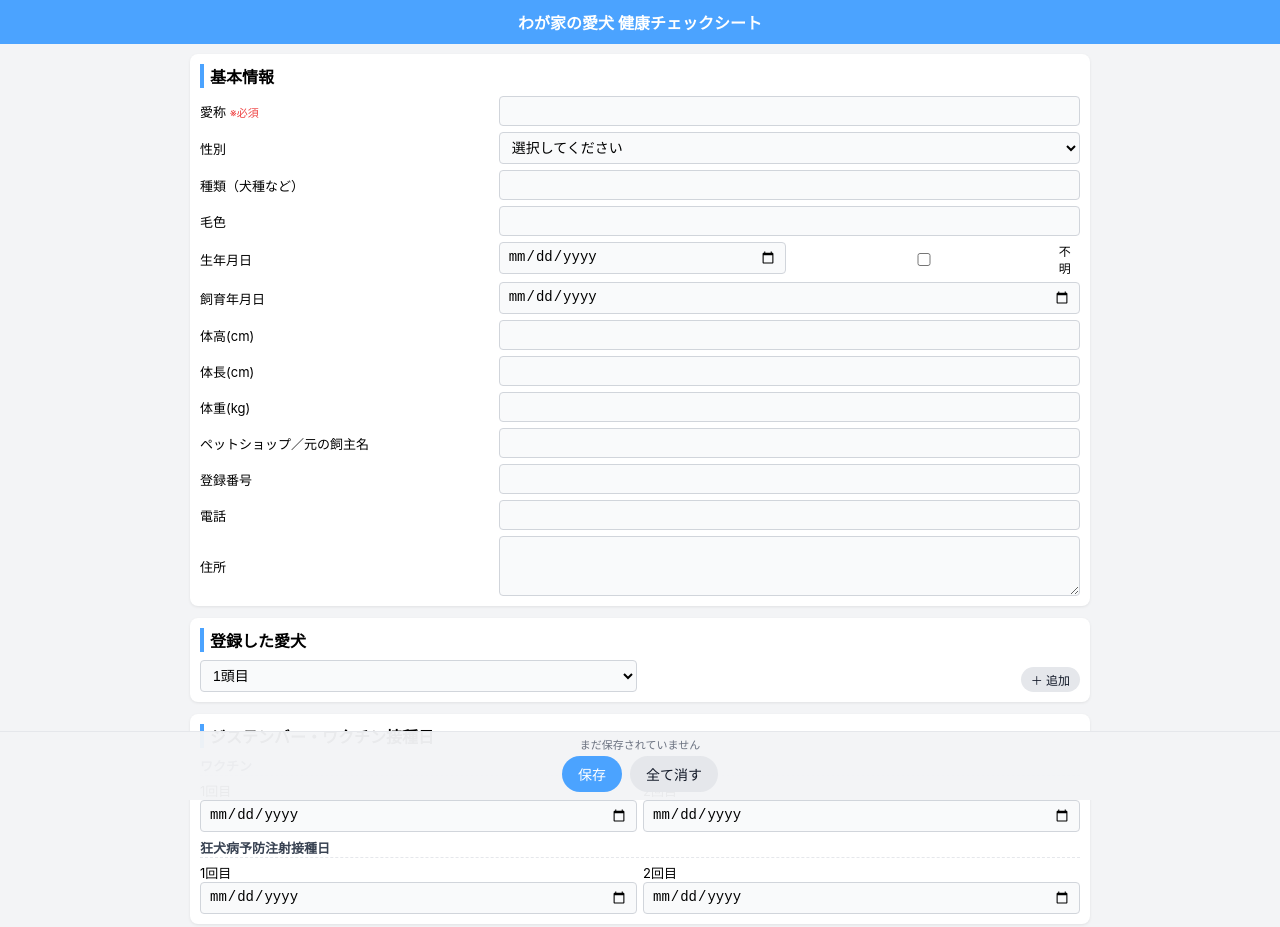
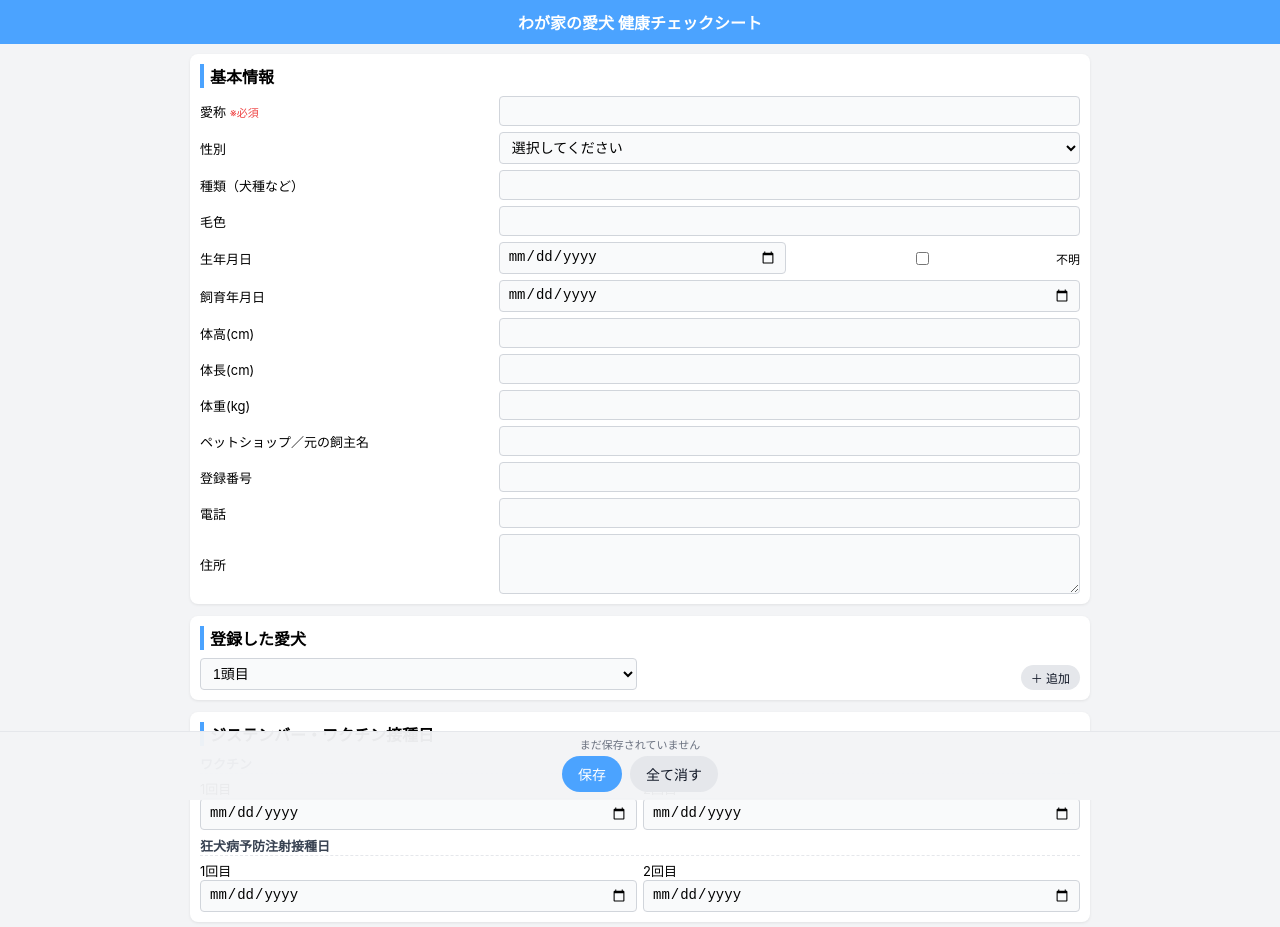
Before and after one commit to koikin1031/dog-health-check-seets, a plain HTML site: page index.html in a window 1280 px wide. Shown: the top 927 px of the page. Drawn offline with Linux system fonts and the light colour scheme.

Commit message:
Update index.html

```diff
--- a/index.html
+++ b/index.html
@@ -183,10 +183,11 @@
       <label for="birthday">生年月日</label>
       <div class="row2">
         <input id="birthday" name="birthday" type="date" />
-        <label for="birthdayUnknown" style="font-size:12px;display:flex;align-items:center;gap:4px;">
-          <input id="birthdayUnknown" name="birthdayUnknown" type="checkbox" />
-          不明
-        </label>
+       <label for="birthdayUnknown"
+  style="font-size:12px;display:inline-flex;align-items:center;gap:4px;white-space:nowrap;">
+  <input id="birthdayUnknown" name="birthdayUnknown" type="checkbox" />
+  不明
+</label>
       </div>
 
       <label for="adoptDate">飼育年月日</label>
```
